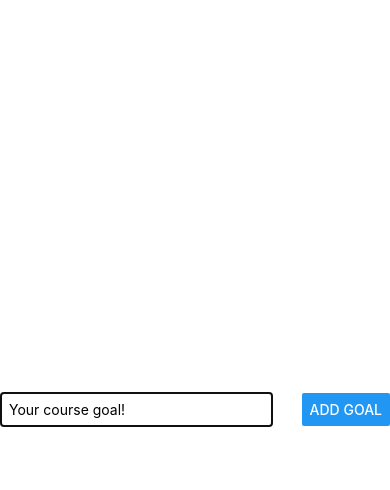
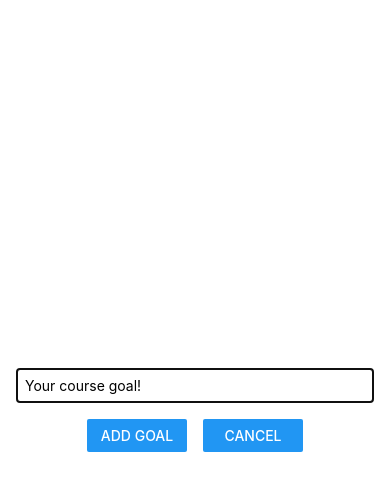
Before and after one commit to angelino-valeta/react-native-goal-app, a React Native app: screen / in a window 390 px wide. Both pictures are taken after a click on the button "ADD NEW GOAL". Shown: the top 490 px of the page. Built offline with nearby package versions, Linux system fonts and the light colour scheme.

Commit message:
finish modal

```diff
--- a/App.js
+++ b/App.js
@@ -14,11 +14,16 @@ export default function App() {
     setModalIsVisible(true);
   }
 
+  function endAddGoalHandler(){
+    setModalIsVisible(false)
+  }
+
   function addGoalHandler(enteredGoalText) {
     setCourseGoals((currentCourseGoals) => [
       ...currentCourseGoals,
       { text: enteredGoalText, id: Math.random().toString() },
     ]);
+    endAddGoalHandler()
   }
 
   function deleteGoalHandler(id) {
@@ -30,7 +35,7 @@ export default function App() {
   return (
     <View style={styles.appContainer}>
       <Button title="Add new goal" color="#5e0acc" onPress={startAddGoalHandler}/>
-      <GoalInput visible={modalIsVisible} onAddGoal={addGoalHandler} />
+      <GoalInput visible={modalIsVisible} onAddGoal={addGoalHandler} onCancelGoal={endAddGoalHandler} />
       <View style={styles.goalsContainer}>
         <FlatList
           data={courseGoals}
--- a/components/GoalInput.js
+++ b/components/GoalInput.js
@@ -1,4 +1,4 @@
-import { TextInput, Button, View, StyleSheet, Modal } from "react-native";
+import { TextInput, Button, View, StyleSheet, Modal, Image } from "react-native";
 import { useState } from "react";
 
 function GoalInput(props) {
@@ -22,7 +22,14 @@ function GoalInput(props) {
           onChangeText={goalInputHandler}
           value={enteredGoalText}
         />
-        <Button title="Add Goal" onPress={addGoalHandler} />
+        <View style={styles.buttonContainer}>
+          <View style={styles.button}>
+            <Button title="Add Goal" onPress={addGoalHandler} />
+          </View>
+          <View style={styles.button}>
+            <Button title="Cancel" onPress={props.onCancelGoal} />
+          </View>
+        </View>
       </View>
     </Modal>
   );
@@ -33,19 +40,28 @@ export default GoalInput;
 const styles = StyleSheet.create({
   inputContainer: {
     flex: 1,
-    flexDirection: "row",
-    justifyContent: "space-between",
+    justifyContent: "center",
     alignItems: "center",
     borderBottomWidth: 1,
     borderBottomColor: "#ccc",
     marginBottom: 24,
+    padding: 16,
   },
 
   textInput: {
     borderWidth: 1,
     borderColor: "#ccc",
-    width: "70%",
-    marginRight: 8,
+    width: "100%",
     padding: 8,
   },
+
+  buttonContainer: {
+    marginTop: 16,
+    flexDirection: "row",
+  },
+
+  button: {
+    width: 100,
+    marginHorizontal: 8,
+  },
 });
```
